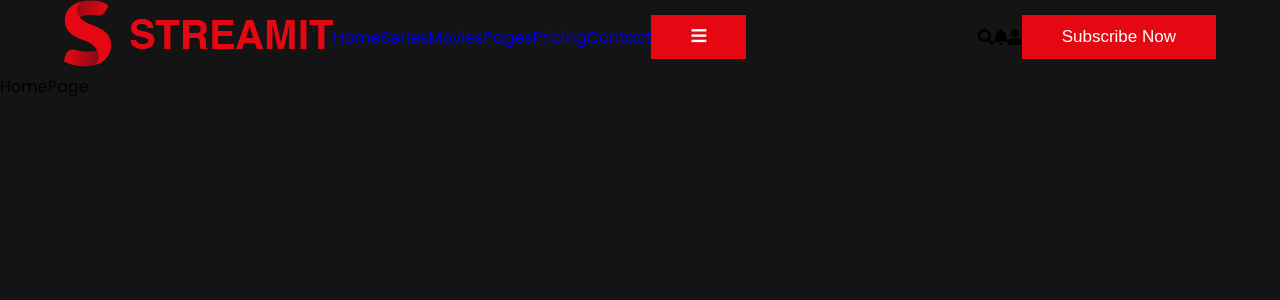
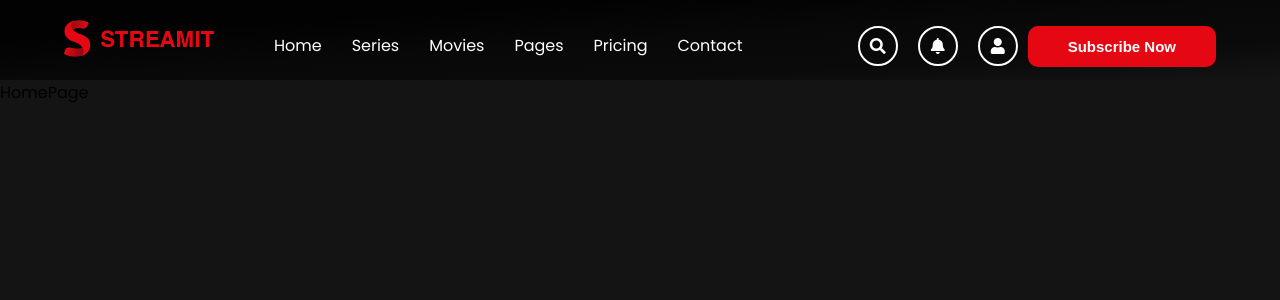
Before and after one commit to mehmetenfa/streamit-movie-app, a React (Create React App) app: page / in a window 1280 px wide. Shown: the top 300 px of the page. Built offline with nearby package versions, Linux system fonts and the light colour scheme.

Commit message:
headerStyle

```diff
--- a/src/components/header/header.css
+++ b/src/components/header/header.css
@@ -0,0 +1,75 @@
+header {
+  height: 10vh;
+  line-height: 10vh;
+  background-image: linear-gradient(
+    to right bottom,
+    rgba(0, 0, 0, 0.9),
+    rgba(0, 0, 0, 0.9),
+    rgba(0, 0, 0, 0.6),
+    rgba(0, 0, 0, 0.5),
+    rgba(0, 0, 0, 0)
+  );
+  color: #fff;
+  position: relative;
+  z-index: 999;
+}
+.logo img {
+  width: 150px;
+  margin-top: 20px;
+  margin-right: 30px;
+}
+header a {
+  color: #fff;
+  margin-left: 30px;
+}
+header i {
+  width: 40px;
+  height: 40px;
+  padding: 10px;
+  text-align: center;
+  border-radius: 50%;
+  border: 2px solid #fff;
+  margin: 0 10px;
+}
+header button {
+  border-radius: 10px;
+  font-size: 15px;
+  font-weight: bold;
+}
+.toggle {
+  display: none;
+}
+@media only screen and (max-width: 768px) {
+  header nav .flexSB {
+    display: none;
+  }
+  .account {
+    display: none;
+  }
+  .navMenu-list {
+    display: flex;
+    flex-direction: column;
+    position: absolute;
+    top: 0;
+    left: 0;
+    background-color: #e50813;
+    width: 50%;
+    height: 100vh;
+    z-index: 9999;
+  }
+  header ul li {
+    align-items: left;
+    margin-top: 30px;
+    padding: 0 50px;
+  }
+  .toggle {
+    display: block;
+    position: absolute;
+    top: 0;
+    bottom: 0;
+    right: 20px;
+    margin: auto;
+    cursor: pointer;
+    background: none;
+  }
+}
```
